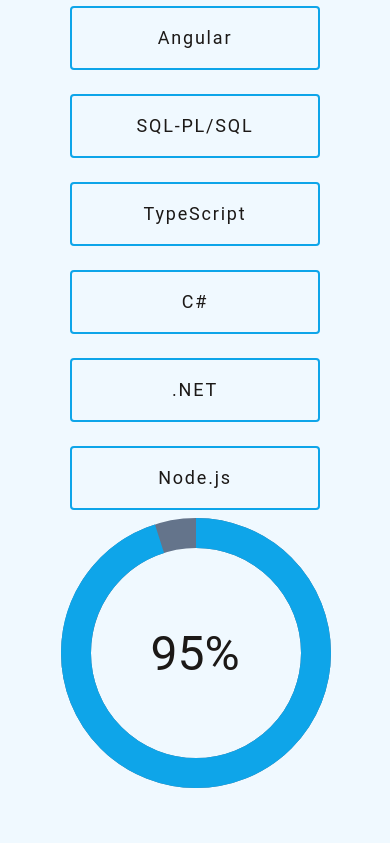
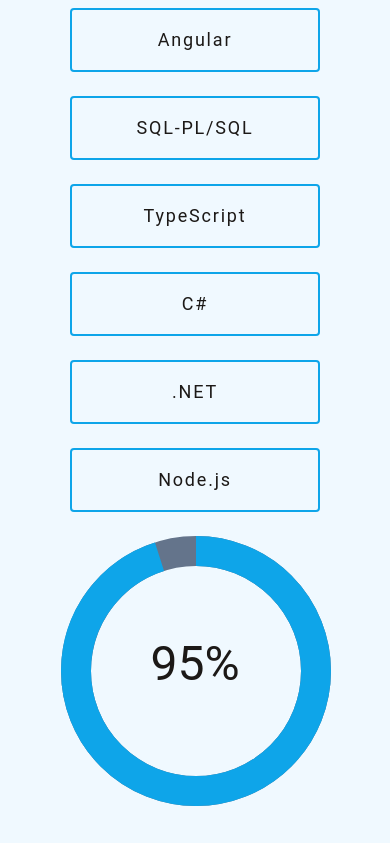
Before and after one commit to Terlius/terlius.github.io, a plain HTML site: page index.html in a window 390 px wide. Shown: the part 2544-3387 px from the top of the page. Drawn offline with nearby package versions, Linux system fonts and the light colour scheme.

Commit message:
Cambios espacios

```diff
--- a/index.html
+++ b/index.html
@@ -100,7 +100,7 @@
                     Creación de soluciones de lenguaje natural con Azure OpenAI Service
                 </button>
             </div>
-            <div class="py-5 lg:px-10 lg-my-0 lg:w-[800px]  shadow-xl px-4">
+            <div class="py-5 lg:px-10 lg-my-0 lg:w-[800px]  shadow-xl px-4  border-b-2 border-slate-500 border-r-2">
                 <article id="job6" class="md:px-10 hidden">
                     <h3 class="font-bold block">
                         Certificación Apex Developer Professional 1Z0-770
@@ -186,8 +186,8 @@
 						 @click="currentSkill = skill"></button>
 				   </template>
 				</div>
-				<div class="flex items-center justify-center lg:ml-4 md:mt-4 sm:mt-6 " x-data="{ circumference: 2 * 22 / 7 * 120 }">
-					<svg class="transform -rotate-90 w-72 h-72">
+				<div class="flex items-center justify-center lg:ml-4 md:mt-4  " x-data="{ circumference: 2 * 22 / 7 * 120 }">
+					<svg class="transform -rotate-90 w-72 h-72 mt-4 md:mt-0 lg:mt-0">
 					  <circle cx="145" cy="145" r="120" stroke="currentColor" stroke-width="30" fill="transparent"
 						 class="text-slate-500" />
 					  <circle cx="145" cy="145" r="120" stroke="currentColor" stroke-width="30" fill="transparent"
```
Also changed, not shown: output.css.
